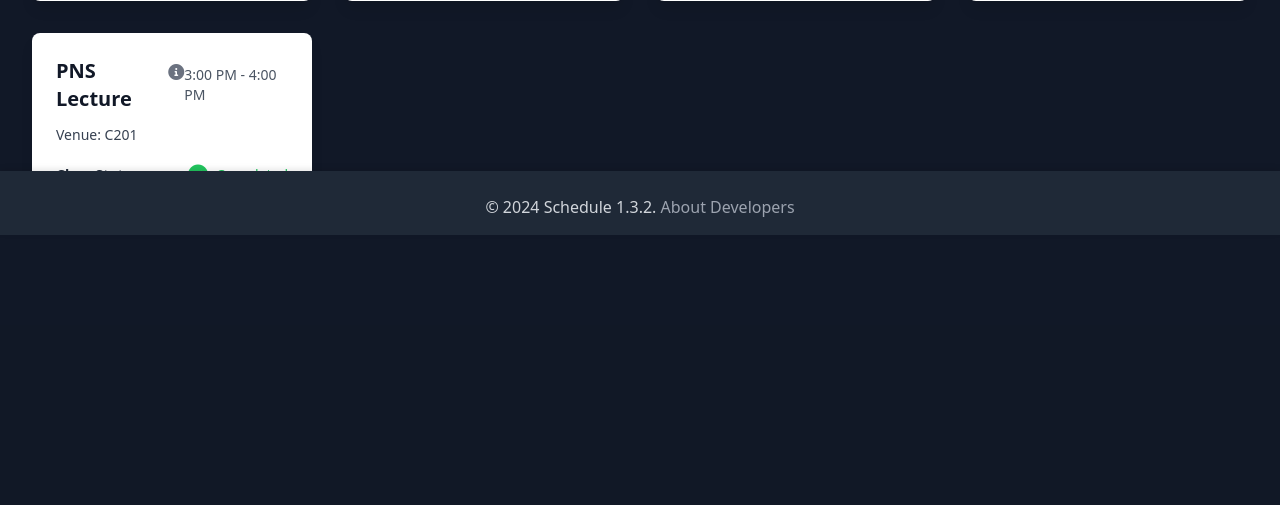
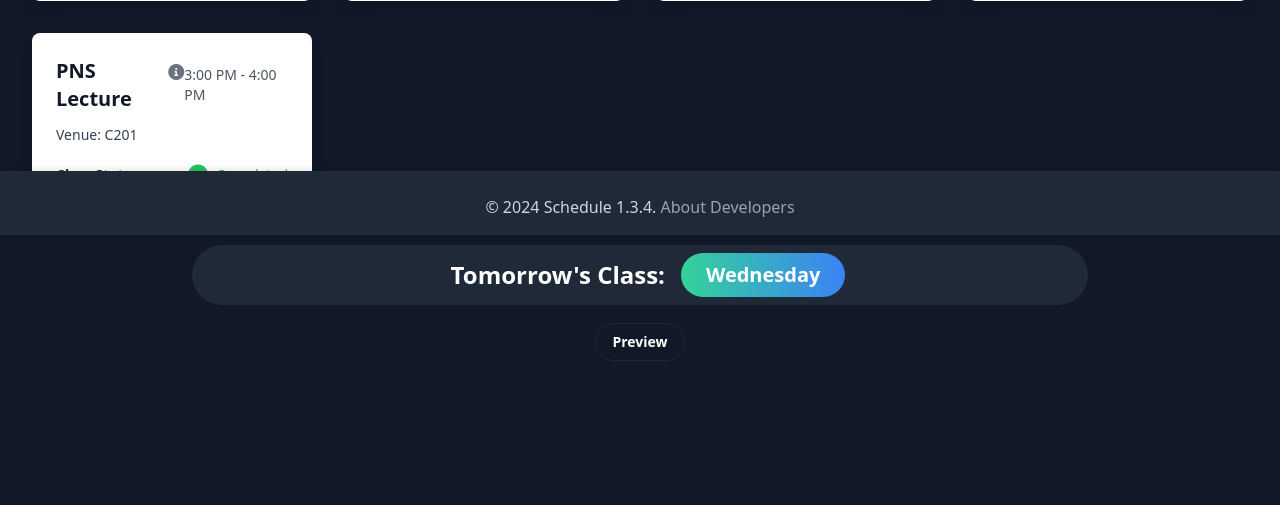
Before and after one commit to Keshav-Chaudhary/Timely2, a Flask app: page / in a window 1280 px wide. Shown: the part 565-1070 px from the top of the page. Before the commit the page ends 800 px from the top, so only its background shows below. Run offline with Flask 3, Linux system fonts and the light colour scheme; some libraries are stand-ins or nearby versions.

Commit message:
Adding New Feature

```diff
--- a/app.py
+++ b/app.py
@@ -1,4 +1,4 @@
-from flask import Flask, render_template, request
+from flask import Flask, render_template , request
 import datetime
 import pytz
 import json
@@ -34,11 +34,21 @@ def get_classes_for_today():
             cls["status"] = "completed"
 
     return current_day, today_schedule
+# New
+def get_classes_for_tomorrow():
+    tz = pytz.timezone('Asia/Kolkata')
+    now = datetime.datetime.now(tz)
+    tomorrow = now + datetime.timedelta(days=1)
+    tomorrow_day = tomorrow.strftime('%A')
+    tomorrow_schedule = schedule.get(tomorrow_day, [])
+
+    return tomorrow_day, tomorrow_schedule
 
 @app.route('/')
 def home():
     today, today_schedule = get_classes_for_today()
-    return render_template('schedule.html', schedule=today_schedule, today=today)
+    tommorrow, tomorrow_schedule = get_classes_for_tomorrow() # Get classes for tomorrow New
+    return render_template('schedule.html', schedule=today_schedule, today=today, tomorrow=tommorrow, tomorrow_schedule=tomorrow_schedule)#new
 @app.route('/developers')
 def developers():
     return render_template('developers.html')
--- a/static/js/script.js
+++ b/static/js/script.js
@@ -80,3 +80,19 @@ document.addEventListener('click', (e) => {
         suggestionsBox.classList.add('hidden');
     }
 });
+
+//new
+// Add event listener to the input field of Preview Tommorow Classes
+document.addEventListener("DOMContentLoaded", function() {
+    const previewBtn = document.getElementById("preview-btn");
+    const classSchedule = document.getElementById("class-schedule");
+
+    previewBtn.addEventListener("click", function() {
+        classSchedule.classList.toggle("hidden");
+        if (classSchedule.classList.contains("hidden")) {
+            previewBtn.textContent = "Preview";
+        } else {
+            previewBtn.textContent = "Hide";
+        }
+    });
+});
--- a/templates/developers.html
+++ b/templates/developers.html
@@ -88,7 +88,7 @@
     <!-- Footer -->
     <footer class="bg-gray-800 text-gray-300 py-4 mt-8">
         <div class="text-center container mx-auto px-4">
-            <p class="mt-2">&copy; 2024 Schedule 1.3.2.
+            <p class="mt-2">&copy; 2024 Schedule 1.3.3.
                 <a href="{{ url_for('home') }}"
                    class="text-gray-400 hover:text-gray-300 font-medium transition duration-300">
                    Home
--- a/templates/schedule.html
+++ b/templates/schedule.html
@@ -76,7 +76,7 @@
     <!-- Main Content -->
     <main class="container mx-auto p-4 sm:p-8">
         <h2 class="text-3xl sm:text-4xl md:text-5xl font-semibold text-center text-white mb-8">
-            <div class="header-container flex justify-center items-center space-x-4 py-2 bg-gray-800 rounded-extralarge mx-auto w-full max-w-4xl">
+            <div class="header-container flex justify-center items-center space-x-4 py-2 bg-gray-800 rounded-extra-lg mx-auto w-full max-w-4xl">
                 <span class="ml-4 text-lg sm:text-xl md:text-2xl">Today's Class:</span>
                 <span class="day-tag text-sm sm:text-lg md:text-xl">{{ today }}</span>
             </div>
@@ -143,13 +143,54 @@
             <img src="https://c.tenor.com/-buzIaq-QeoAAAAC/tenor.gif" class="w-full max-w-xs mx-auto mb-4 rounded-lg m-0" alt="No classes for today!">
         </div>
         {% endif %}
+        <!--New-->
+        <!--Tomorrow Schedule-->
+        {% if tomorrow_schedule %}
+        <h2 class="container mx-auto p-4 sm:p-8 text-3xl sm:text-4xl md:text-5xl font-semibold text-center text-white">
+            <div class="header-container flex justify-center items-center space-x-4 py-2 bg-gray-800 rounded-extra-lg mx-auto w-full max-w-4xl">
+                <span class="ml-4 text-lg sm:text-xl md:text-2xl">Tomorrow's Class:</span>
+                <span class="day-tag text-sm sm:text-xl md:text-xl">{{ tomorrow }}</span>
+            </div>
+            <button id="preview-btn" class="border border-gray-800 py-2 px-4 rounded-3xl mt-4 text-sm sm:text-small md:text-small">
+                Preview
+            </button>
+        </h2>
+
+
+        <!-- Class Schedule (Initially Hidden) -->
+        <div id="class-schedule" class="container mx-auto px-4 mt-1 hidden">
+            <div class="grid grid-cols-1 sm:grid-cols-2 lg:grid-cols-3 xl:grid-cols-4 gap-4 sm:gap-6">
+                {% for cls in tomorrow_schedule %}
+                    <div class="class-item p-3 sm:p-4 bg-white rounded-lg shadow-md transform transition duration-300 ease-in-out hover:bg-yellow-100 hover:shadow-lg hover:scale-105">
+                        <div class="flex items-center justify-between mb-2">
+                            <h3 class="text-lg font-semibold text-gray-900">{{ cls.subject }}</h3>
+                            <span class="text-sm text-gray-600">{{ cls.time }}</span>
+                        </div>
+
+                        <div class="flex items-center justify-between">
+                            <div class="text-sm text-gray-700">Venue: <span class="font-medium">{{ cls.venue }}</span></div>
+                            <div class="text-gray-500 text-base cursor-pointer" onclick="showModal('{{ cls.subject }}', '{{ cls.professor }}', '{{ cls.prof_hours }}', '{{ cls.ta_name }}', '{{ cls.ta_hours }}', '{{ cls.grading_component }}')">
+                                <i class="fas fa-info-circle"></i>
+                            </div>
+                        </div>
+                    </div>
+                {% endfor %}
+            </div>
+        </div>
+
+    {% else %}
+        <div class="text-center py-6 px-8 bg-black rounded-lg shadow-xl transform hover:bg-black hover:scale-105 transition-all duration-300 ease-in-out w-full mx-auto">
+            <p class="text-2xl font-semibold text-white mb-4">No classes for tomorrow!</p>
+            <img src="https://c.tenor.com/-buzIaq-QeoAAAAC/tenor.gif" class="w-full max-w-xs mx-auto mb-4 rounded-lg m-0" alt="No classes for tomorrow!">
+        </div>
+    {% endif %}
 
     </main>
 
     <!-- Footer -->
     <footer class="bg-gray-800 text-gray-300 py-4 mt-8">
         <div class="text-center container mx-auto px-4">
-            <p class="mt-2">&copy; 2024 Schedule 1.3.2.
+            <p class="mt-2">&copy; 2024 Schedule 1.3.4.
                 <a href="{{ url_for('developers') }}"
                    class="text-gray-400 hover:text-gray-300 font-medium transition duration-300">
                    About Developers
--- a/templates/upcoming.html
+++ b/templates/upcoming.html
@@ -91,7 +91,7 @@
     <!-- Footer -->
     <footer class="bg-gray-800 text-gray-300 py-4 mt-8">
         <div class="text-center container mx-auto px-4">
-            <p class="mt-2">&copy; 2024 Schedule 1.3.2.
+            <p class="mt-2">&copy; 2024 Schedule 1.3.3.
                 <a href="{{ url_for('home') }}"
                    class="text-gray-400 hover:text-gray-300 font-medium transition duration-300">
                    Home
```
